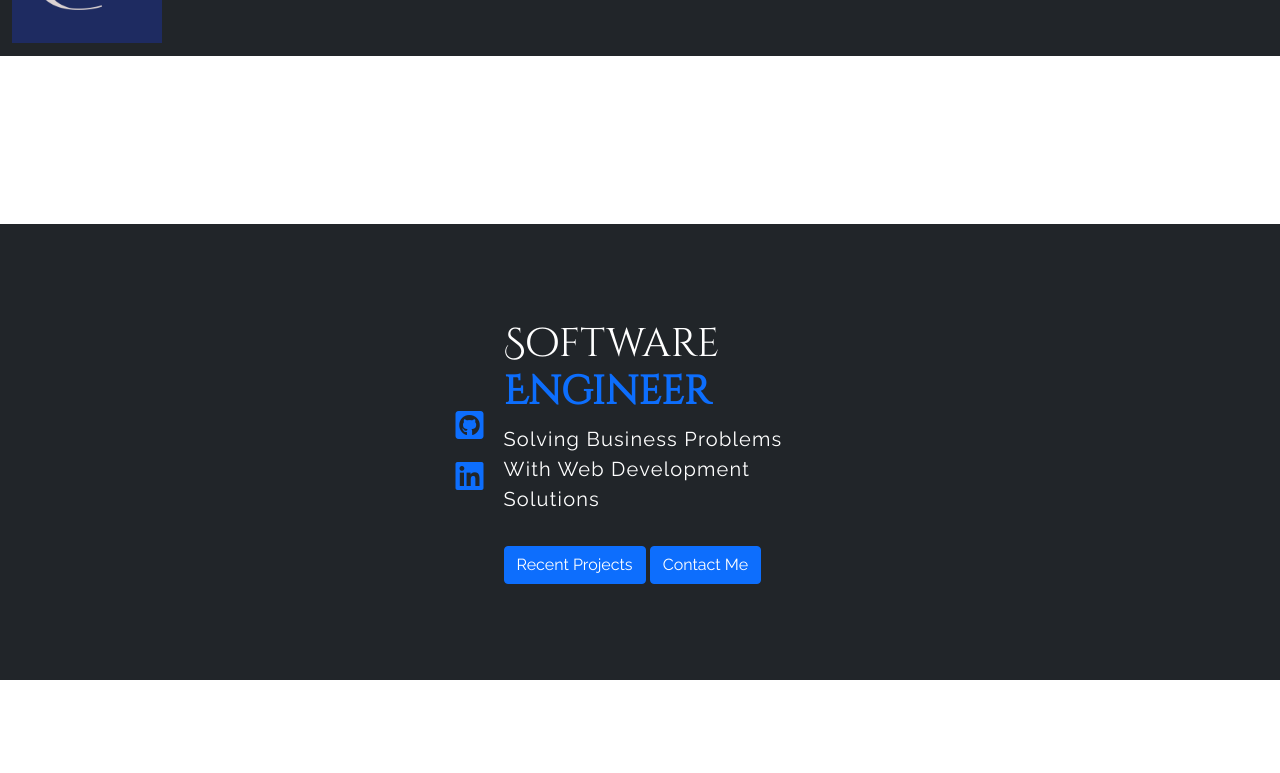
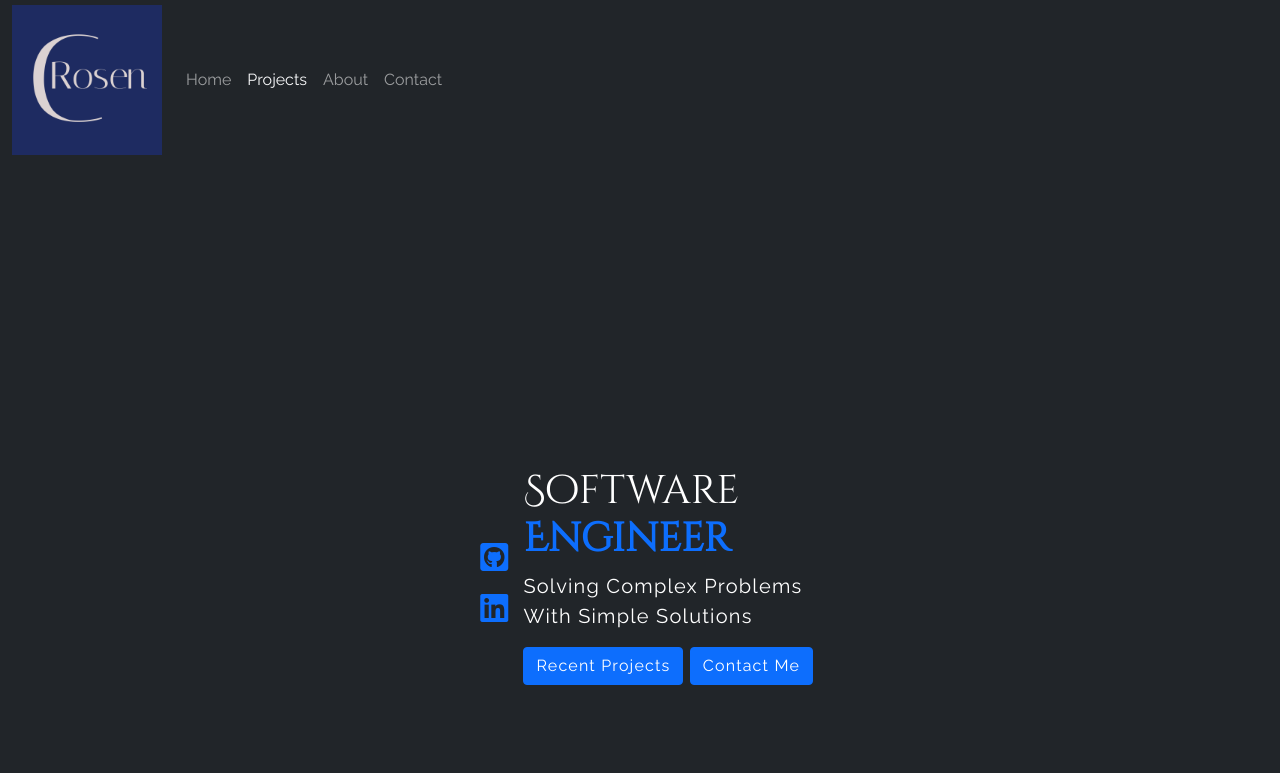
Before and after one commit to CRose17/BootstrapDevPage, a website: page index.html in a window 1280 px wide. Shown: the top 773 px of the page. Drawn offline with nearby package versions, Linux system fonts and the light colour scheme.

Commit message:
Added about and jumbo content

```diff
--- a/css/styles.css
+++ b/css/styles.css
@@ -15,7 +15,9 @@ h3 {
 }
 
 .navbar {
+  display: block;
   margin: 0;
+  padding: 0;
 }
 
 .header-logo {
@@ -23,12 +25,33 @@ h3 {
   height: 150px;
 }
 
+.hero-container {
+  margin: 0;
+  padding: 0;
+}
+
 .hero-icons a i {
   font-size: 2rem;
 }
 
+.jumbo-hero {
+  height: 100vh;
+  display: flex;
+  justify-content: center;
+  align-items: center;
+  position: relative;
+  background: transparent;
+  overflow: hidden;
+  border-radius: 0;
+}
+
 .contact-icons a i {
   font-size: 4rem;
+}
+
+.card {
+  display: flex;
+  height: 500px;
 }
 
 .card-img-top {
@@ -36,7 +59,6 @@ h3 {
   min-width: 50%;
   height: 50%;
   min-height: 50%;
-  transition: all 0.3s ease-in-out;
 }
 
 .card-footer {
--- a/index.html
+++ b/index.html
@@ -125,9 +125,8 @@
                 >
               </h1>
               <p class="lead text-white">
-                Solving Business Problems<br />
-                With Web Development Solutions
-              </p>
+                Solving Complex Problems<br />
+                With Simple Solutions<br />
               <a href="#projects" class="btn btn-primary mt-3"
                 >Recent Projects</a>
                 <a href="#contact" class="btn btn-primary mt-3"
@@ -158,9 +157,13 @@
                     </div>
                     <div class="card-footer">
                       <a class="btn btn-outline-primary" href="https://github.com/CRose17"
-                target="_blank"
-                ><i class="fab fa-github-square" aria-hidden="true"></i
-              ></a>
+                        target="_blank"
+                        ><i class="fab fa-github-square" aria-hidden="true"></i
+                      ></a>
+                      <a class="btn btn-outline-primary" href="https://crose17.github.io/along-came-spider/"
+                        target="_blank"
+                        ><i class="fas fa-link" aria-hidden="true"></i
+                      ></a>
                     </div>
                   </div>
                   <div class="card text-white bg-dark mb-3 mt-5">
@@ -188,7 +191,7 @@
                     <div class="col-xl-10 mx-auto">
                         <div class="about-section content-container">
                             <h1 class="my-5 mb-3">About</h1>
-                            <p class="my-3">Lorem ipsum dolor sit amet, consectetur adipiscing elit, sed do eiusmod tempor incididunt ut labore et dolore magna aliqua. Ut enim ad minim veniam, quis nostrud exercitation ullamco laboris nisi ut aliquip ex ea commodo consequat.</p>
+                            <p class="my-3">A recent Full-Stack Bootcamp graduate, I have developed a love and great appreciation for programming. As an artist, musician, fitness enthusiast/trainer and fan of so many things tech, I have found that software development manages to bring together my desire to solve puzzles with the joy of creating something from nothing. And the fact the "good" code boils down to my ability to manipulate space (memory) and time (speed) brings a certain magical aspect to everything I build.</p>
                         </div>
                         <div class="tools-section content container">
                             <h2 class="mt-5 mb-3">Skills</h2>
--- a/js/app.js
+++ b/js/app.js
@@ -38,7 +38,7 @@ const copyToClipboard = (str) => {
 // Fire the event on click
 emailButton.addEventListener("click", clickToCopy);
 
-//  scroll down hide navbar - scroll up show navbar
+/* //  scroll down hide navbar - scroll up show navbar
 
 var prevScrollpos = window.pageYOffset;
 window.onscroll = function () {
@@ -49,4 +49,4 @@ window.onscroll = function () {
     document.getElementById("nav").style = "top: -120px; transition: 0.5s";
   }
   prevScrollpos = currentScrollPos;
-};
+}; */
```
Also changed, not shown: images/wand.jpg (added).
